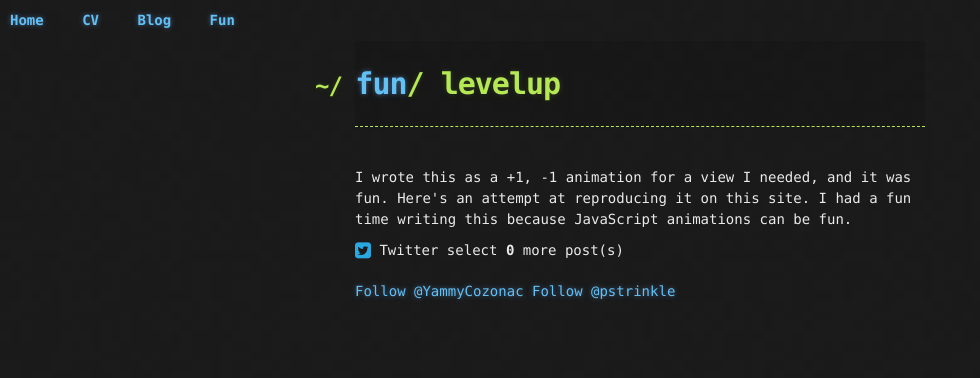
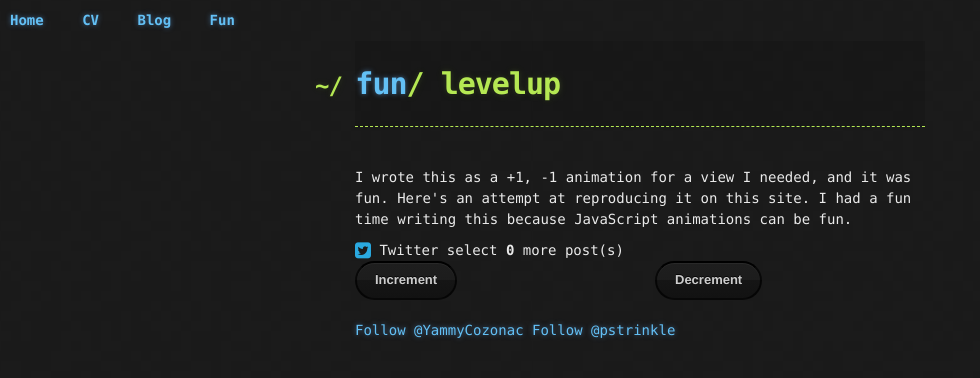
Before and after one commit to pstrinkle/pstrinkle.github.io, a Jekyll site: the page built from fun/levelup.html, in a window 1280 px wide. Shown: the top 378 px of the page, without its empty margins (0-980 px from the left). Built offline with Jekyll 4.4.1, drawn with Linux system fonts in a browser that asks for light colours; nearby versions of some CDN libraries; comment, search, counter and statistics services are not loaded.

Commit message:
Update levelup.html

```diff
--- a/fun/levelup.html
+++ b/fun/levelup.html
@@ -9,6 +9,15 @@ fun time writing this because JavaScript animations can be fun.</p>
 <div class="row">
   <div class="col-md-6">
     <i class="fa fa-twitter-square fa-lg" style="color: #2AA9E0;"></i>&nbsp;Twitter <span>select <span style="font-weight: bold;" id='twitter_cnt'></span> more post(s)</span>
+  </div>
+</div>
+
+<div class="row">
+  <div class="col-md-6">
+    <button id='incrementBtn' class="btn btn-default" type="submit">Increment</button>
+  </div>
+  <div class="col-md-6">
+    <button id='decrementBtn' class="btn btn-default" type="submit">Decrement</button>
   </div>
 </div>
 
@@ -77,5 +86,13 @@ fun time writing this because JavaScript animations can be fun.</p>
 
   $(function() {
     $('#twitter_cnt').text(0);
+    $('#incrementBtn').on('click', function(event) {
+      event.preventDefault(); /* don't submit. */
+      increment('twitter');
+    });
+    $('#decrementBtn').on('click', function(event) {
+      event.preventDefault(); /* don't submit. */
+      decrement('twitter');
+    });
   });
 </script>
```
